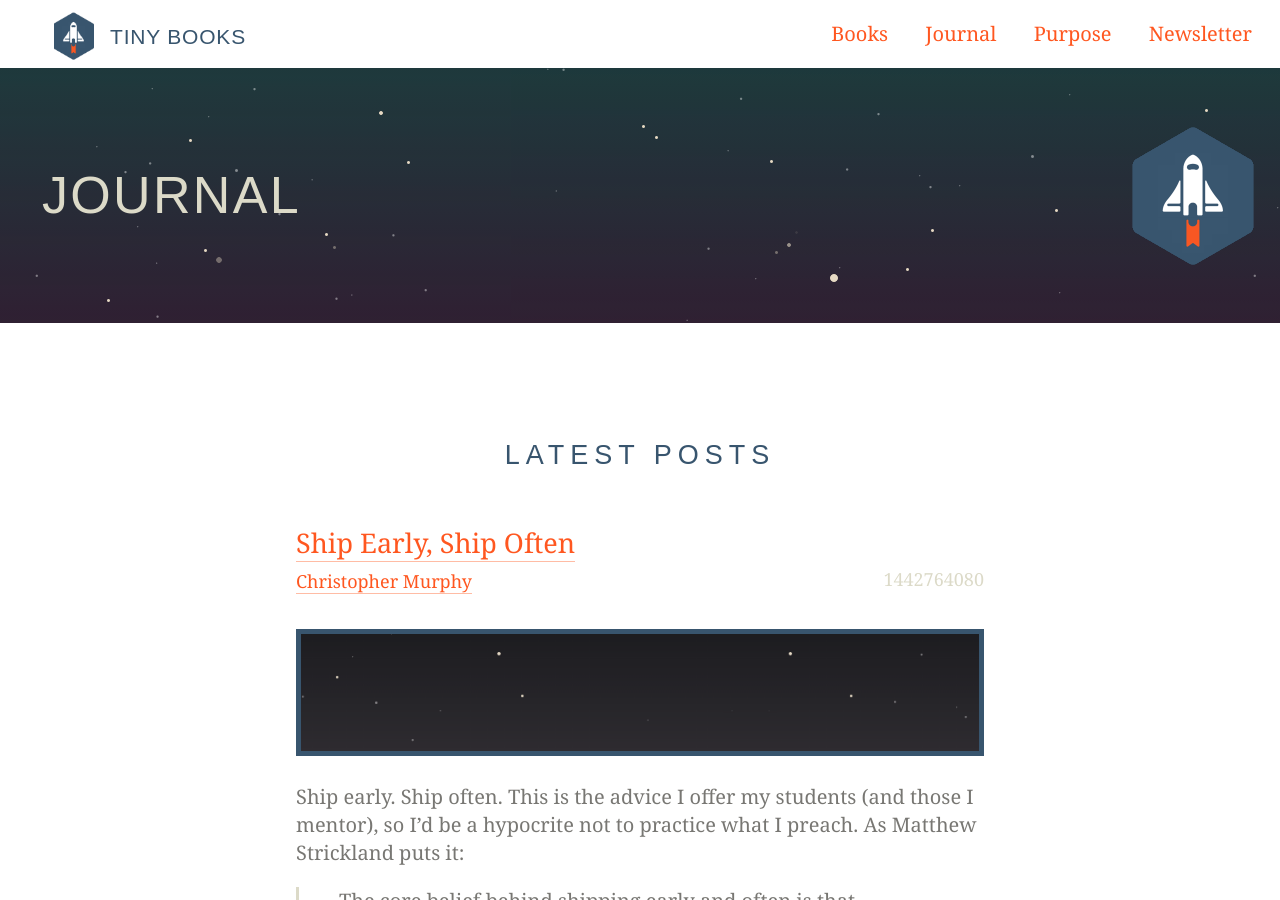
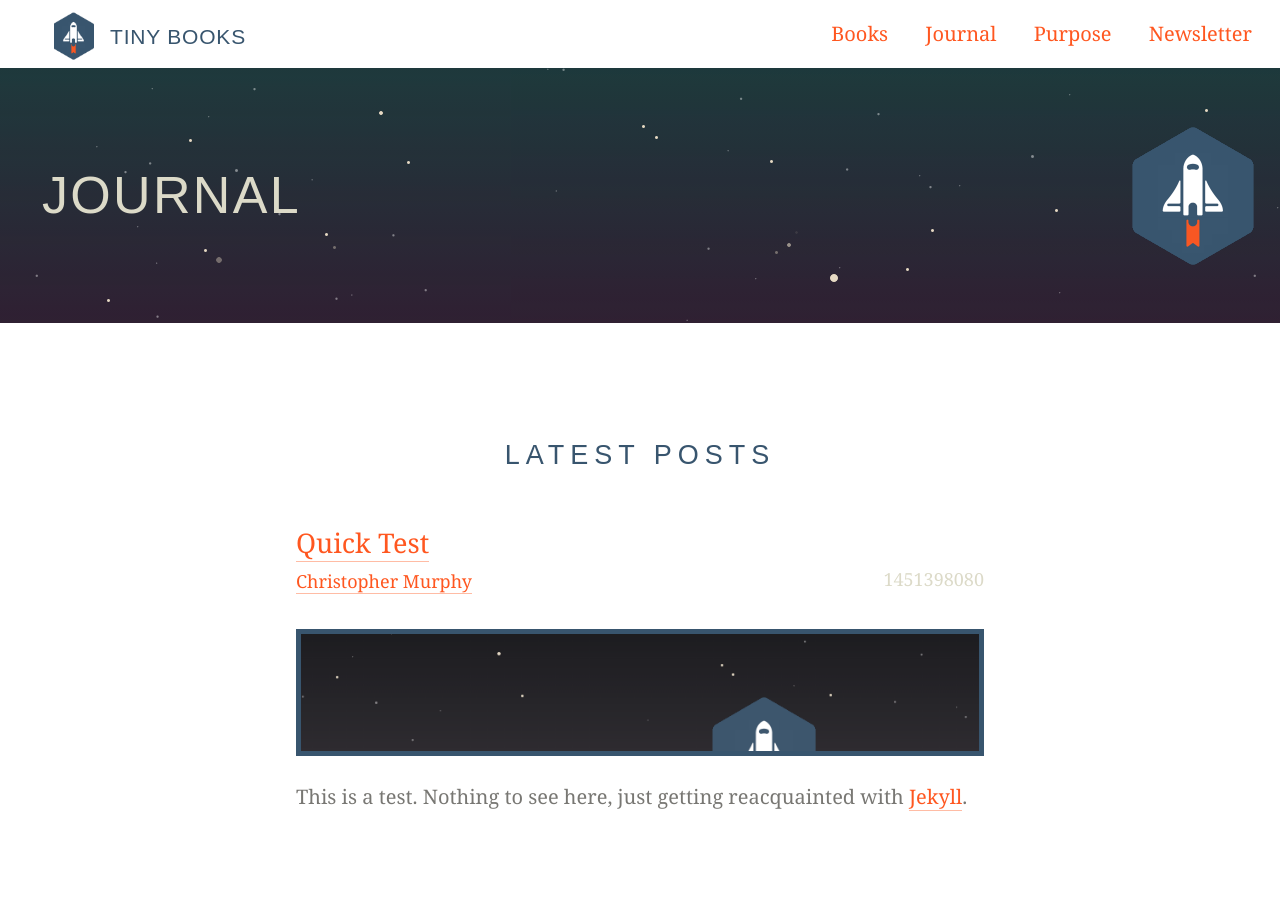
Before and after one commit to tinybooks/tinybooks.github.io, a Jekyll site: the page built from journal/index.html, in a window 1280 px wide and 900 px high. Built offline with Jekyll 4.4.1, drawn with Linux system fonts in a browser that asks for light colours; nearby versions of some CDN libraries; the list of posts is cut into pages by our own code.

Commit message:
Added a post.

```diff
--- a/_config.yml
+++ b/_config.yml
@@ -1,19 +1,20 @@
-# Site settings
+# Site Settings
 title: Tiny Books · Short Books for Creative Entrepreneurs
 email: info@tinybooks.org
-description: > # this means to ignore newlines until "baseurl:"
+description: > # This means to ignore newlines until "baseurl:"
   Tiny Books · Short Books for Creative Entrepreneurs
 baseurl: "" # the subpath of your site, e.g. /blog/
-# url: "http://tinybooks.org" # the base hostname & protocol for your site
-# url: "http://127.0.0.1:4000/" # the base hostname & protocol for your site
-url: "http://tinybooks.github.io/" # the base hostname & protocol for your site
+# url: "http://tinybooks.org" # The base hostname and protocol for your site.
+# url: "http://127.0.0.1:4000/" # The base hostname and protocol for your site.
+url: "http://tinybooks.github.io/" # The base hostname and protocol for your site.
 twitter_username: fehler
 github_username:  tinybooks
 paginate: 10
 exclude: node_modules
 permalink: /journal/:title
 paginate_path: "/journal/page:num/"
-# Build settings
+
+# Build Settings
 markdown: kramdown
 sass:
   style: compressed
--- /dev/null
+++ b/_posts/2015-12-29-quick-test.markdown
@@ -0,0 +1,15 @@
+---
+layout: post
+title:  "Quick Test"
+date:   2015-12-29 14:08:00
+author: Christopher Murphy
+categories: jekyll update
+summary: To add new posts, simply add a file in the `_posts` directory that follows the convention `YYYY-MM-DD-name-of-post.ext` and includes the necessary front matter. Take a look at the source for this post to get an idea about how it works.
+image: post-example.png
+imagealt: Laugh it up, fuzzball! [Detail]
+---
+
+This is a test. Nothing to see here, just getting reacquainted with [Jekyll][jekyll].
+
+
+[jekyll]:      http://jekyllrb.com
```
